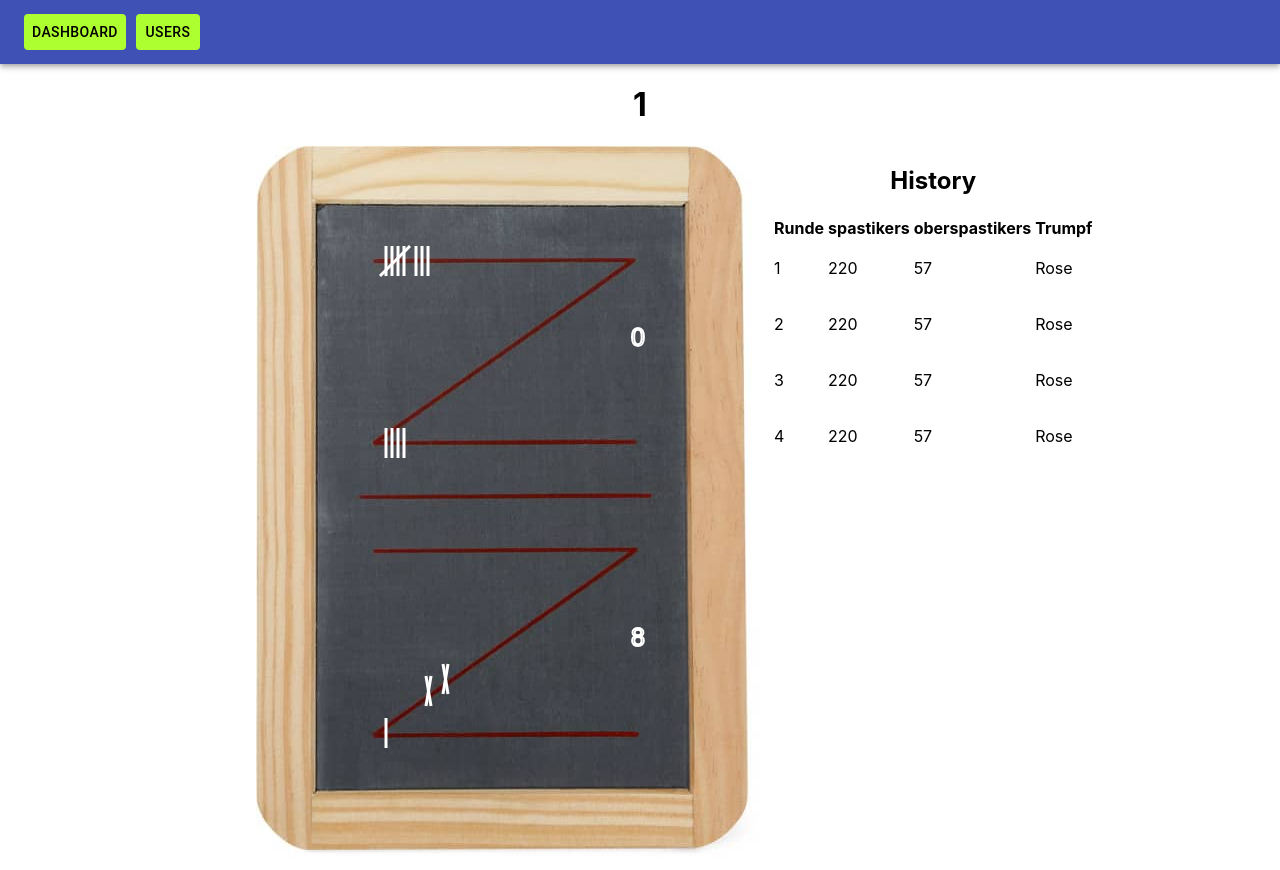
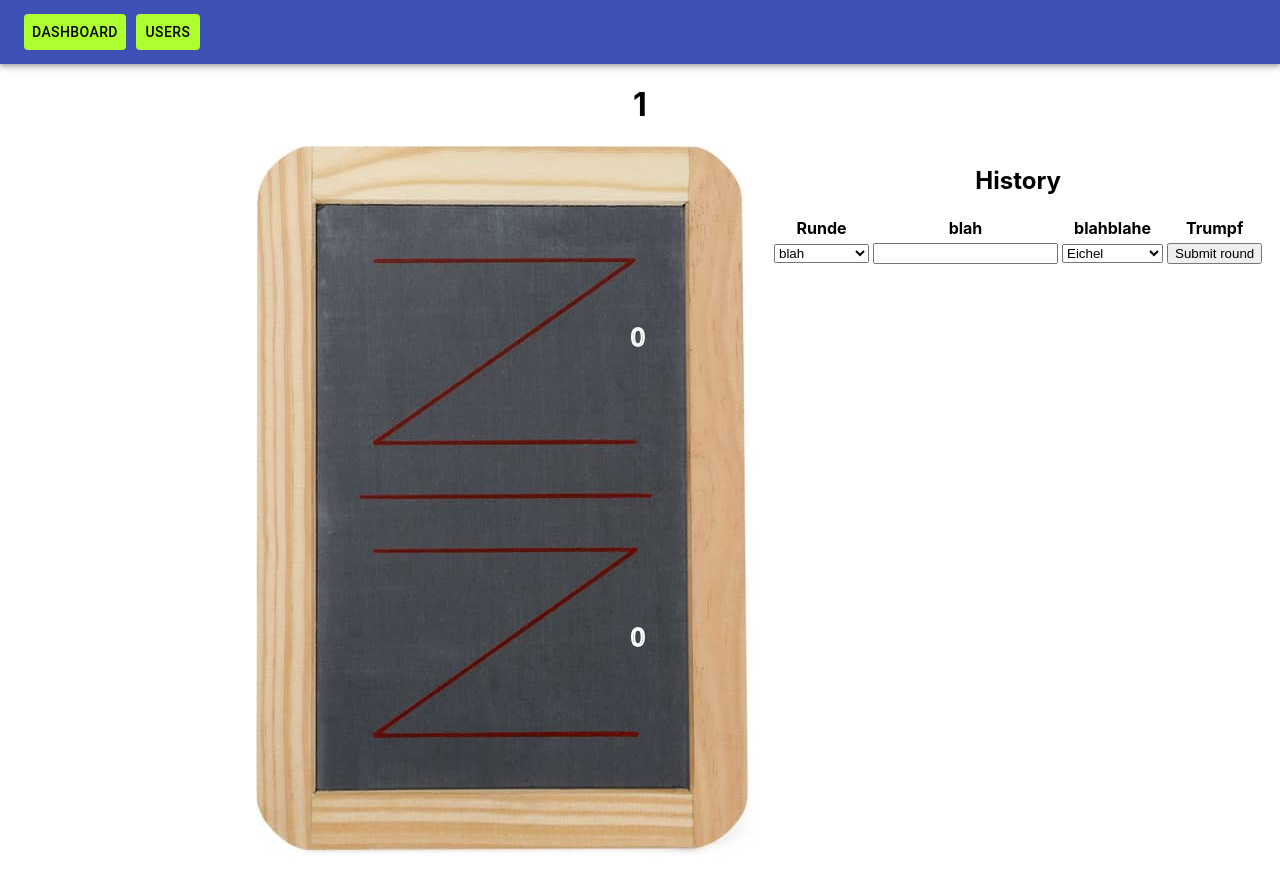
Before and after one commit to moschi/VSS_CT, a React (Create React App) app in the folder jass/: page /game/1 in a window 1280 px wide. Built offline with nearby package versions, Linux system fonts and the light colour scheme; what miragejs would draw is missing.

Commit message:
added input fields

```diff
--- a/jass/src/classes/GameMocks.ts
+++ b/jass/src/classes/GameMocks.ts
@@ -19,10 +19,10 @@ const GameMocks: FullGame[] = [
                         teamId: 1
                     }
                 ],
-                trumpfId:1
+                trumpfId:5
             },
             {
-                id:0,
+                id:1,
                 pointsPerTeamPerRound: [
                     {
                         points: 190,
@@ -37,7 +37,7 @@ const GameMocks: FullGame[] = [
                 trumpfId:1
             },
             {
-                id:0,
+                id:2,
                 pointsPerTeamPerRound: [
                     {
                         points: 190,
@@ -52,7 +52,7 @@ const GameMocks: FullGame[] = [
                 trumpfId:1
             },
             {
-                id:0,
+                id:3,
                 pointsPerTeamPerRound: [
                     {
                         points: 190,
@@ -64,9 +64,15 @@ const GameMocks: FullGame[] = [
                         teamId: 1
                     }
                 ],
-                trumpfId:1
+                trumpfId:3
             },
         ]
+    }, {
+        id: 1,
+        isFinished: false,
+        teams: [{id:0, name:"blah"}, {id:1, name:"blahblahe"}],
+        rounds: []
+
     }
 ];
 
--- a/jass/src/components/GameBoard.tsx
+++ b/jass/src/components/GameBoard.tsx
@@ -25,6 +25,39 @@ const HistoryWrapper = (props: any) => {
             <th>Trumpf</th>
         </tr>
         {props.children}
+        <tr>
+            <td><select>
+                <optgroup>
+                    <option>{props.teamNameOne}</option>
+                    <option>{props.teamNameTwo}</option>
+                </optgroup>
+            </select>
+            </td>
+            <td>
+                <input type={"number"}/>
+            </td>
+            <td>
+                <select>
+                    <optgroup>
+                        {
+                            trump.map((trumpf: Trumpf) => {
+                                return <option>
+                                    {trumpf.name}
+                                </option>
+                            })
+
+                        }
+                    </optgroup>
+                </select>
+            </td>
+            <td>
+                <input value={"Submit round"} type={"button"} onClick={() => {
+                    alert("TODO");
+                }
+                }/>
+            </td>
+        </tr>
+
         </tbody>
     </table>
 };
@@ -58,7 +91,7 @@ function GameBoard(props: any) {
 
     const random = Math.round(Math.random() * 2);
     console.log(random);
-    const mockedGame: FullGame = GameMocks[0];
+    const mockedGame: FullGame = GameMocks[random];
 
     useEffect(() => {
         const boardRenderer = new DrawGameBoard(canvasRef, mockedGame, jasstafel);
@@ -89,13 +122,8 @@ function GameBoard(props: any) {
                 });
 
                 console.log("size", pointsPerTeamPerRound.length);
-
-                if (pointsPerTeamPerRound.length === 0) {
-                    return <tr></tr>
-                } else {
-                    return <HistoryTableRow runde={numOfRounds + 1} teamOnePoints={teamOnePoints}
-                                            teamTwoPoints={teamTwoPoints} trump={trumpf.name}/>
-                }
+                return <HistoryTableRow runde={numOfRounds + 1} teamOnePoints={teamOnePoints}
+                                        teamTwoPoints={teamTwoPoints} trump={trumpf.name}/>
             })
             }
         </HistoryWrapper>
```
